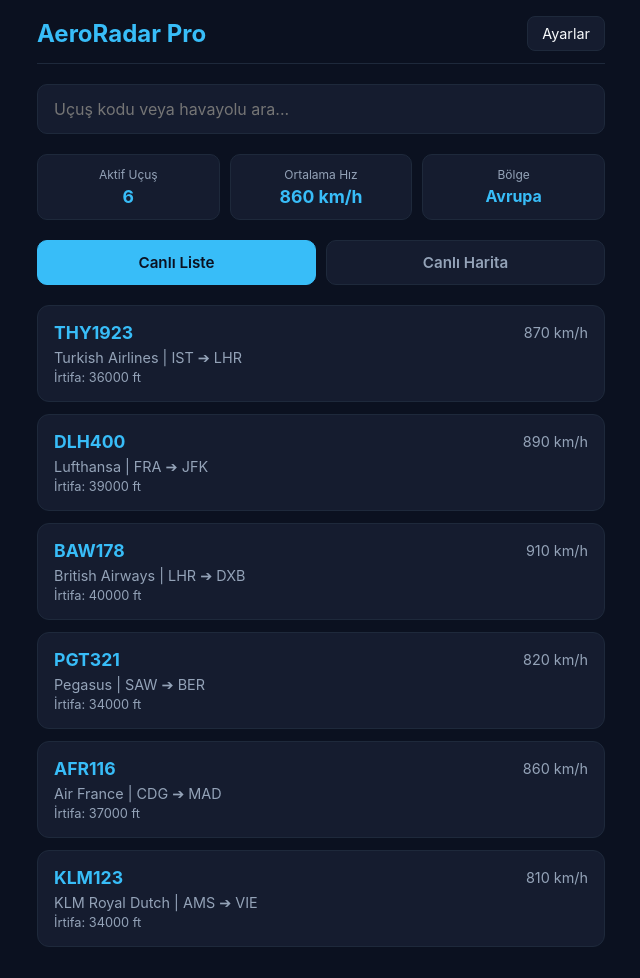
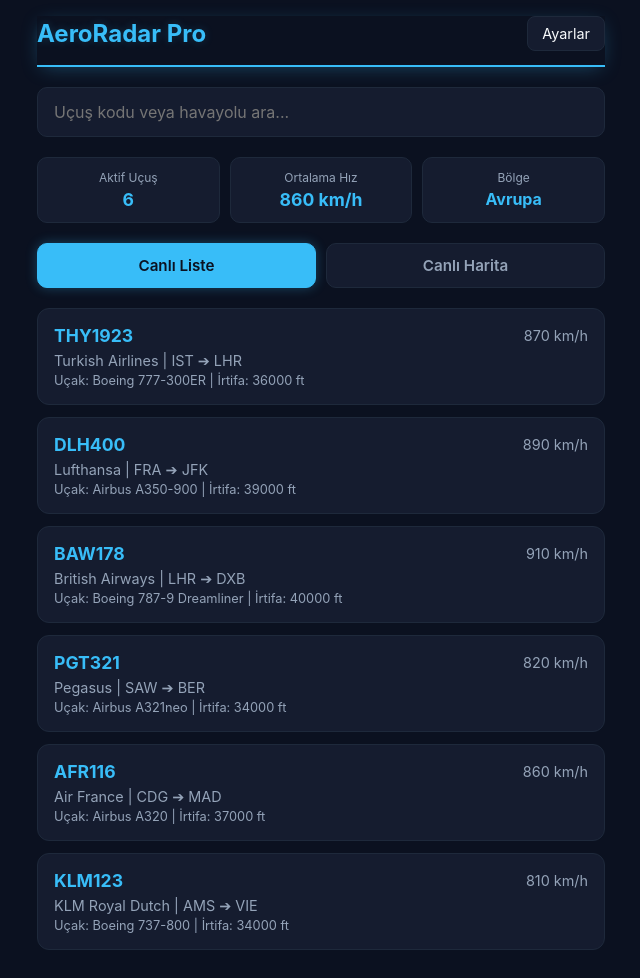
Before and after one commit to botaustrian-design/ucustakip, a Flask app: page / in a window 1280 px wide. Shown: the whole page, without its empty margins (319-959 px from the left). Before the commit the page ends 947 px from the top, so only its background shows below. Run offline with Flask 3, Linux system fonts and the light colour scheme.

Commit message:
Update index.html

```diff
--- a/templates/index.html
+++ b/templates/index.html
@@ -35,13 +35,15 @@
             justify-content: space-between;
             align-items: center;
             margin-bottom: 20px;
-            padding-bottom: 12px;
-            border-bottom: 1px solid var(--border-color);
+            padding-bottom: 14px;
+            border-bottom: 2px solid var(--accent-color);
+            box-shadow: 0 4px 20px -5px rgba(56, 189, 248, 0.35);
         }
 
         header h1 {
             font-size: 1.5rem;
             color: var(--accent-color);
+            text-shadow: 0 0 10px rgba(56, 189, 248, 0.2);
         }
 
         .settings-btn {
@@ -122,6 +131,7 @@
             background: var(--accent-color);
             color: #0b1120;
             border-color: var(--accent-color);
+            box-shadow: 0 0 12px rgba(56, 189, 248, 0.3);
         }
 
         .flight-card {
@@ -337,63 +360,81 @@
                 stat_active: "Aktif Uçuş", stat_speed: "Ortalama Hız", stat_region: "Bölge",
                 tab_list: "Canlı Liste", tab_map: "Canlı Harita", btn_back_list: "Listeye Dön",
                 settings_title: "Uygulama Ayarları", btn_open_lang: "Dil Seçeneklerini Yönet", lang_modal_title: "Dil Seçin",
-                label_airline: "Havayolu", label_route: "Güzergah", label_speed: "Hız", label_alt: "İrtifa", btn_jump: "Ana Sayfada Bu Koda Git"
+                label_airline: "Havayolu", label_route: "Güzergah", label_speed: "Hız", label_alt: "İrtifa",
+                label_aircraft: "Uçak Modeli", label_squawk: "Squawk Kodu", label_heading: "Yön (Heading)", label_status: "Durum",
+                btn_jump: "Ana Sayfada Bu Koda Git", setting_unit_label: "Metrik Birim (km/h)", setting_notif_label: "Canlı Veri Akışı"
             },
             en: {
                 app_title: "AeroRadar Pro", btn_settings: "Settings", search_placeholder: "Search flight code or airline...",
                 stat_active: "Active Flights", stat_speed: "Avg Speed", stat_region: "Region",
                 tab_list: "Live List", tab_map: "Live Map", btn_back_list: "Back to List",
                 settings_title: "App Settings", btn_open_lang: "Manage Language Options", lang_modal_title: "Select Language",
-                label_airline: "Airline", label_route: "Route", label_speed: "Speed", label_alt: "Altitude", btn_jump: "Jump to Code on Main Page"
+                label_airline: "Airline", label_route: "Route", label_speed: "Speed", label_alt: "Altitude",
+                label_aircraft: "Aircraft Model", label_squawk: "Squawk Code", label_heading: "Heading", label_status: "Status",
+                btn_jump: "Jump to Code on Main Page", setting_unit_label: "Metric Unit (km/h)", setting_notif_label: "Live Data Stream"
             },
             de: {
                 app_title: "AeroRadar Pro", btn_settings: "Einstellungen", search_placeholder: "Flugcode oder Airline suchen...",
                 stat_active: "Aktive Flügge", stat_speed: "Ø Geschwindigkeit", stat_region: "Region",
                 tab_list: "Live-Liste", tab_map: "Live-Karte", btn_back_list: "Zurück zur Liste",
                 settings_title: "App-Einstellungen", btn_open_lang: "Sprachoptionen verwalten", lang_modal_title: "Sprache wählen",
-                label_airline: "Fluggesellschaft", label_route: "Route", label_speed: "Geschwindigkeit", label_alt: "Flughöhe", btn_jump: "Zum Flugcode springen"
+                label_airline: "Fluggesellschaft", label_route: "Route", label_speed: "Geschwindigkeit", label_alt: "Flughöhe",
+                label_aircraft: "Flugzeugtyp", label_squawk: "Squawk-Code", label_heading: "Kurs", label_status: "Status",
+                btn_jump: "Zum Flugcode springen", setting_unit_label: "Metrische Einheit (km/h)", setting_notif_label: "Live-Datenstrom"
             },
             fr: {
                 app_title: "AeroRadar Pro", btn_settings: "Paramètres", search_placeholder: "Rechercher un vol ou une compagnie...",
                 stat_active: "Vols Actifs", stat_speed: "Vitesse Moy.", stat_region: "Région",
                 tab_list: "Liste en direct", tab_map: "Carte en direct", btn_back_list: "Retour à la liste",
                 settings_title: "Paramètres de l'application", btn_open_lang: "Gérer les langues", lang_modal_title: "Choisir la langue",
-                label_airline: "Compagnie", label_route: "Itinéraire", label_speed: "Vitesse", label_alt: "Altitude", btn_jump: "Aller à ce code"
+                label_airline: "Compagnie", label_route: "Itinéraire", label_speed: "Vitesse", label_alt: "Altitude",
+                label_aircraft: "Appareil", label_squawk: "Code Squawk", label_heading: "Cap", label_status: "Statut",
+                btn_jump: "Aller à ce code", setting_unit_label: "Unité métrique (km/h)", setting_notif_label: "Flux de données en direct"
             },
             it: {
                 app_title: "AeroRadar Pro", btn_settings: "Impostazioni", search_placeholder: "Cerca codice volo o compagnia...",
                 stat_active: "Voli Attivi", stat_speed: "Velocità Media", stat_region: "Regione",
                 tab_list: "Lista dal vivo", tab_map: "Mappa dal vivo", btn_back_list: "Torna alla lista",
                 settings_title: "Impostazioni App", btn_open_lang: "Gestisci lingue", lang_modal_title: "Seleziona Lingua",
-                label_airline: "Compagnia", label_route: "Rotta", label_speed: "Velocità", label_alt: "Altitudine", btn_jump: "Vai al codice"
+                label_airline: "Compagnia", label_route: "Rotta", label_speed: "Velocità", label_alt: "Altitudine",
+                label_aircraft: "Modello Aereo", label_squawk: "Codice Squawk", label_heading: "Rotta (Heading)", label_status: "Stato",
+                btn_jump: "Vai al codice", setting_unit_label: "Unità metrica (km/h)", setting_notif_label: "Flusso dati in tempo reale"
             },
             ar: {
                 app_title: "AeroRadar Pro", btn_settings: "الإعدادات", search_placeholder: "ابحث عن رمز الرحلة أو لشرك...",
                 stat_active: "الرحلات النشطة", stat_speed: "متوسط السرعة", stat_region: "المنطقة",
                 tab_list: "القائمة المباشرة", tab_map: "الخريطة المباشرة", btn_back_list: "العودة للقائمة",
                 settings_title: "إعدادات التطبيق", btn_open_lang: "إدارة لغات التطبيق", lang_modal_title: "اختر اللغة",
-                label_airline: "خطوط الطيران", label_route: "خط السير", label_speed: "السرعة", label_alt: "الارتفاع", btn_jump: "الانتقال إلى الكود"
+                label_airline: "خطوط الطيران", label_route: "خط السير", label_speed: "السرعة", label_alt: "الارتفاع",
+                label_aircraft: "طراز الطائرة", label_squawk: "رمز الاستجابة", label_heading: "الجهتان", label_status: "الحالة",
+                btn_jump: "الانتقال إلى الكود", setting_unit_label: "الوحدة المترية (كم/س)", setting_notif_label: "تدفق البيانات المباشر"
             },
             ru: {
                 app_title: "AeroRadar Pro", btn_settings: "Настройки", search_placeholder: "Поиск рейса или авиакомпании...",
                 stat_active: "Активные рейсы", stat_speed: "Ср. скорость", stat_region: "Регион",
                 tab_list: "Живой список", tab_map: "Живая карта", btn_back_list: "Назад к списку",
                 settings_title: "Настройки приложения", btn_open_lang: "Управление языками", lang_modal_title: "Выберите язык",
-                label_airline: "Авиакомпания", label_route: "Маршрут", label_speed: "Скорость", label_alt: "Высота", btn_jump: "Перейти к коду"
+                label_airline: "Авиакомпания", label_route: "Маршрут", label_speed: "Скорость", label_alt: "Высота",
+                label_aircraft: "Тип воздушного судна", label_squawk: "Код Squawk", label_heading: "Курс", label_status: "Статус",
+                btn_jump: "Перейти к коду", setting_unit_label: "Метрическая ед. (км/ч)", setting_notif_label: "Поток данных в реальном времени"
             },
             hi: {
                 app_title: "AeroRadar Pro", btn_settings: "सेटिंग्स", search_placeholder: "उड़ान कोड या एयरलाइन खोजें...",
                 stat_active: "सक्रिय उड़ानें", stat_speed: "औसत गति", stat_region: "क्षेत्र",
                 tab_list: "लाइव सूची", tab_map: "लाइव नक्शा", btn_back_list: "सूची पर वापस जाएं",
                 settings_title: "ऐप सेटिंग्स", btn_open_lang: "भाषा विकल्प प्रबंधित करें", lang_modal_title: "भाषा चुनें",
-                label_airline: "एयरलाइन", label_route: "मार्ग", label_speed: "गति", label_alt: "ऊंचाई", btn_jump: "इस कोड पर जाएं"
+                label_airline: "एयरलाइन", label_route: "मार्ग", label_speed: "गति", label_alt: "ऊंचाई",
+                label_aircraft: "विमान मॉडल", label_squawk: "स्क्वावक कोड", label_heading: "शीर्षक (Heading)", label_status: "स्थिति",
+                btn_jump: "इस कोड पर जाएं", setting_unit_label: "मीट्रिक इकाई (किमी/घंटा)", setting_notif_label: "लाइव डेटा स्ट्रीम"
             },
             zh: {
                 app_title: "AeroRadar Pro", btn_settings: "设置", search_placeholder: "搜索航班号或航空公司...",
                 stat_active: "活动航班", stat_speed: "平均速度", stat_region: "区域",
                 tab_list: "实时列表", tab_map: "实时地图", btn_back_list: "返回列表",
                 settings_title: "应用设置", btn_open_lang: "管理语言选项", lang_modal_title: "选择语言",
-                label_airline: "航空公司", label_route: "航线", label_speed: "速度", label_alt: "高度", btn_jump: "转到此代码"
+                label_airline: "航空公司", label_route: "航线", label_speed: "速度", label_alt: "高度",
+                label_aircraft: "机型", label_squawk: "应答机代码", label_heading: "航向", label_status: "状态",
+                btn_jump: "转到此代码", setting_unit_label: "公制单位 (km/h)", setting_notif_label: "实时数据流"
             }
         };
 
@@ -410,15 +451,16 @@
         ];
 
         const flightsData = [
-            { id: 1, callsign: 'THY1923', airline: 'Turkish Airlines', route: 'IST ➔ LHR', speed: 870, alt: 36000, lat: 41.0082, lon: 28.9784 },
-            { id: 2, callsign: 'DLH400', airline: 'Lufthansa', route: 'FRA ➔ JFK', speed: 890, alt: 39000, lat: 50.1109, lon: 8.6821 },
-            { id: 3, callsign: 'BAW178', airline: 'British Airways', route: 'LHR ➔ DXB', speed: 910, alt: 40000, lat: 51.4700, lon: -0.4543 },
-            { id: 4, callsign: 'PGT321', airline: 'Pegasus', route: 'SAW ➔ BER', speed: 820, alt: 34000, lat: 40.9000, lon: 29.3000 },
-            { id: 5, callsign: 'AFR116', airline: 'Air France', route: 'CDG ➔ MAD', speed: 860, alt: 37000, lat: 49.0097, lon: 2.5479 },
-            { id: 6, callsign: 'KLM123', airline: 'KLM Royal Dutch', route: 'AMS ➔ VIE', speed: 810, alt: 34000, lat: 52.3105, lon: 4.7683 }
+            { id: 1, callsign: 'THY1923', airline: 'Turkish Airlines', route: 'IST ➔ LHR', speed: 870, alt: 36000, lat: 41.0082, lon: 28.9784, aircraft: 'Boeing 777-300ER', squawk: '1452', heading: '310° NW', status: 'Havada (Cruising)' },
+            { id: 2, callsign: 'DLH400', airline: 'Lufthansa', route: 'FRA ➔ JFK', speed: 890, alt: 39000, lat: 50.1109, lon: 8.6821, aircraft: 'Airbus A350-900', squawk: '4211', heading: '280° W', status: 'Havada (Cruising)' },
+            { id: 3, callsign: 'BAW178', airline: 'British Airways', route: 'LHR ➔ DXB', speed: 910, alt: 40000, lat: 51.4700, lon: -0.4543, aircraft: 'Boeing 787-9 Dreamliner', squawk: '7302', heading: '120° SE', status: 'Havada (Cruising)' },
+            { id: 4, callsign: 'PGT321', airline: 'Pegasus', route: 'SAW ➔ BER', speed: 820, alt: 34000, lat: 40.9000, lon: 29.3000, aircraft: 'Airbus A321neo', squawk: '1156', heading: '305° NW', status: 'Havada (Cruising)' },
+            { id: 5, callsign: 'AFR116', airline: 'Air France', route: 'CDG ➔ MAD', speed: 860, alt: 37000, lat: 49.0097, lon: 2.5479, aircraft: 'Airbus A320', squawk: '5510', heading: '210° SW', status: 'Havada (Cruising)' },
+            { id: 6, callsign: 'KLM123', airline: 'KLM Royal Dutch', route: 'AMS ➔ VIE', speed: 810, alt: 34000, lat: 52.3105, lon: 4.7683, aircraft: 'Boeing 737-800', squawk: '3324', heading: '135° SE', status: 'Havada (Cruising)' }
         ];
 
         let currentLang = 'tr';
+        let isMetric = true;
         let mapInstance = null;
 
         const AppCore = {
@@ -433,16 +475,17 @@
                 container.innerHTML = '';
 
                 data.forEach(f => {
+                    const speedVal = isMetric ? f.speed + " km/h" : Math.round(f.speed * 0.539957) + " kts";
                     const card = document.createElement('div');
                     card.className = 'flight-card';
                     card.id = 'flight-' + f.callsign;
                     card.innerHTML = `
                         <div class="flight-card-header">
                             <span class="flight-callsign">${f.callsign}</span>
-                            <span style="font-size: 0.9rem; color: var(--text-muted);">${f.speed} km/h</span>
+                            <span style="font-size: 0.9rem; color: var(--text-muted);">${speedVal}</span>
                         </div>
                         <div class="flight-details-text">${f.airline} | ${f.route}</div>
-                        <div style="font-size: 0.8rem; color: var(--text-muted); margin-top: 4px;">İrtifa: ${f.alt} ft</div>
+                        <div style="font-size: 0.8rem; color: var(--text-muted); margin-top: 4px;">Uçak: ${f.aircraft} | İrtifa: ${f.alt} ft</div>
                     `;
                     card.onclick = () => AppUI.showDetail(f);
                     container.appendChild(card);
@@ -465,11 +508,21 @@
                 if(speedEl) {
                     if(data.length > 0) {
                         const avgSpd = Math.round(data.reduce((acc, curr) => acc + curr.speed, 0) / data.length);
-                        speedEl.innerText = avgSpd + " km/h";
+                        speedEl.innerText = isMetric ? avgSpd + " km/h" : Math.round(avgSpd * 0.539957) + " kts";
                     } else {
-                        speedEl.innerText = "0 km/h";
+                        speedEl.innerText = "0";
                     }
                 }
+            },
+
+            toggleUnit(checked) {
+                isMetric = checked;
+                this.renderFlights(flightsData);
+                this.updateStats(flightsData);
+            },
+
+            toggleStream(checked) {
+                console.log("Canlı akış durumu:", checked);
             },
 
             switchTab(tab) {
@@ -504,7 +557,7 @@
                             });
                             L.marker([f.lat, f.lon], { icon: planeIcon })
                                 .addTo(mapInstance)
-                                .bindPopup(`<b>${f.callsign}</b><br>${f.airline}`)
+                                .bindPopup(`<b>${f.callsign}</b><br>${f.airline} - ${f.aircraft}`)
                                 .on('click', () => AppUI.showDetail(f));
                         });
                     } else {
@@ -538,8 +591,10 @@
                     if (targetCard) {
                         targetCard.scrollIntoView({ behavior: 'smooth', block: 'center' });
                         targetCard.style.borderColor = 'var(--accent-color)';
+                        targetCard.style.boxShadow = '0 0 15px rgba(56, 189, 248, 0.4)';
                         setTimeout(() => {
                             targetCard.style.borderColor = 'var(--border-color)';
+                            targetCard.style.boxShadow = 'none';
                         }, 2000);
                     }
                 }, 150);
@@ -577,14 +632,20 @@
                 const dict = i18nDict[currentLang] || i18nDict['tr'];
                 const titleEl = document.getElementById('detailTitle');
                 const contentEl = document.getElementById('detailContent');
-                if(titleEl) titleEl.innerText = f.callsign;
+                const speedVal = isMetric ? f.speed + " km/h" : Math.round(f.speed * 0.539957) + " kts";
+
+                if(titleEl) titleEl.innerText = f.callsign + " - Detaylar";
                 if(contentEl) {
                     contentEl.innerHTML = `
                         <div class="detail-box">
                             <p><strong>${dict.label_airline || 'Havayolu'}:</strong> ${f.airline}</p>
                             <p><strong>${dict.label_route || 'Güzergah'}:</strong> ${f.route}</p>
-                            <p><strong>${dict.label_speed || 'Hız'}:</strong> ${f.speed} km/h</p>
+                            <p><strong>${dict.label_aircraft || 'Uçak Modeli'}:</strong> ${f.aircraft}</p>
+                            <p><strong>${dict.label_speed || 'Hız'}:</strong> ${speedVal}</p>
                             <p><strong>${dict.label_alt || 'İrtifa'}:</strong> ${f.alt} ft</p>
+                            <p><strong>${dict.label_heading || 'Yön'}:</strong> ${f.heading}</p>
+                            <p><strong>${dict.label_squawk || 'Squawk'}:</strong> ${f.squawk}</p>
+                            <p><strong>${dict.label_status || 'Durum'}:</strong> ${f.status}</p>
                         </div>
                         <button onclick="AppCore.jumpToCode('${f.callsign}')" class="action-button">${dict.btn_jump || 'Ana Sayfada Bu Koda Git'}</button>
                     `;
```
Also changed, not shown: other parts of templates/index.html (+24 -4 lines).
